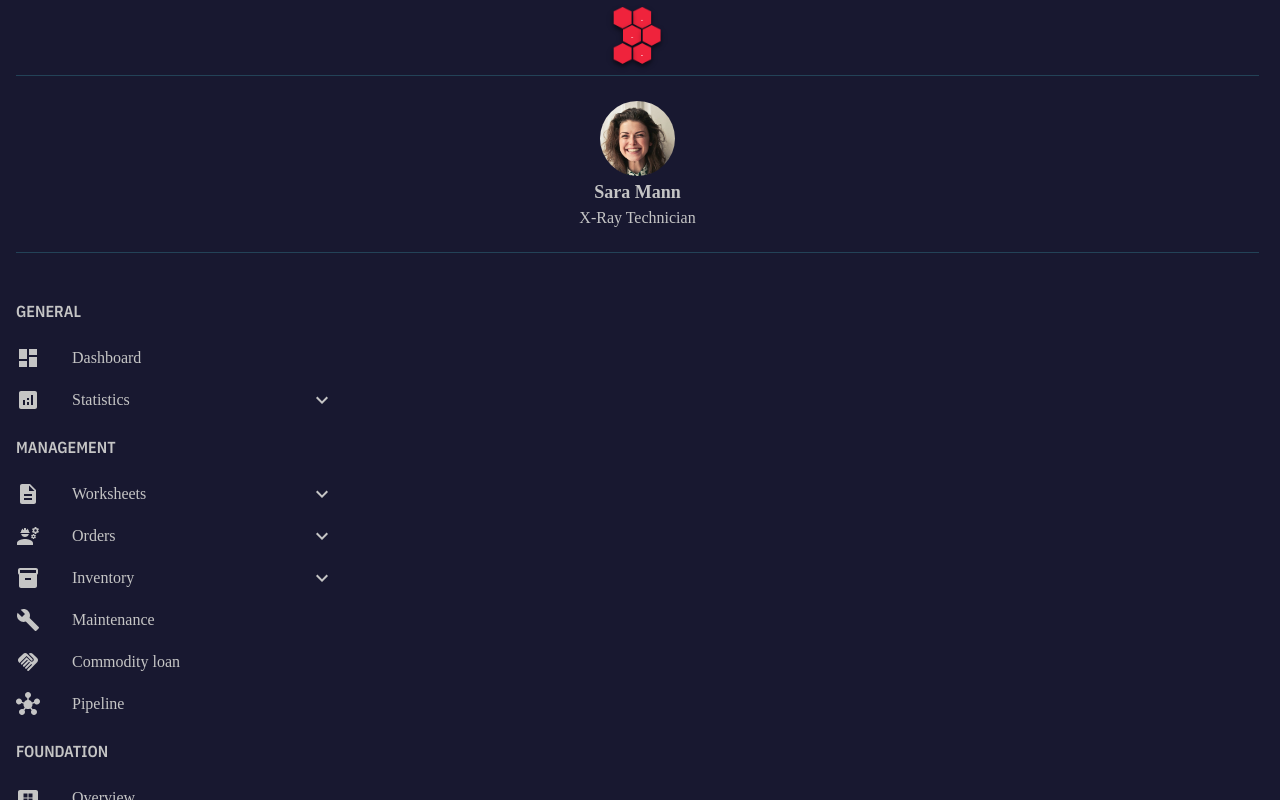
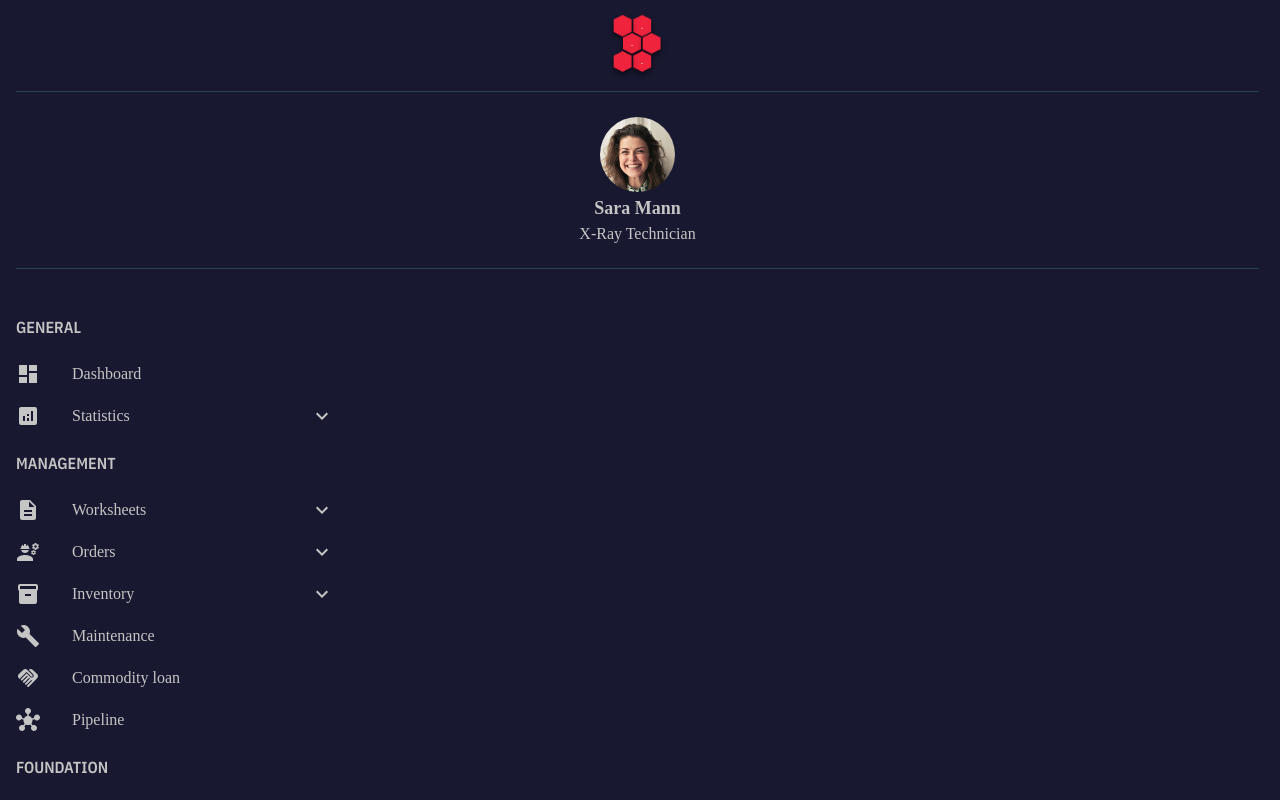
Before and after one commit to bpontiz/BiomedApp-frontend, a Next.js app: page /dashboard/Sidebar in a window 1280 px wide. Built offline with nearby package versions, Linux system fonts and the light colour scheme.

Commit message:
[finish] sidebar v.1.0

```diff
--- a/src/app/dashboard/Sidebar/page.module.css
+++ b/src/app/dashboard/Sidebar/page.module.css
@@ -24,7 +24,7 @@
     flex-direction: row;
     justify-content: space-evenly;
     align-items: center;
-    height: 10vh;
+    height: 15vh;
 }
 
 .mid {
@@ -63,4 +63,5 @@
     justify-content: center;
     align-items: center;
     column-gap: 1px;
+    margin: .5rem;
 }
--- a/src/app/dashboard/Sidebar/page.tsx
+++ b/src/app/dashboard/Sidebar/page.tsx
@@ -192,9 +192,6 @@ export default function Sidebar() {
                     </List>
                 </ThemeProvider>
             </div>
-            <div>
-
-            </div>
         </main>
     )
 }
```
